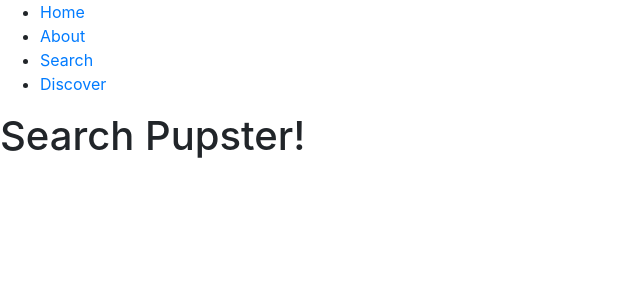
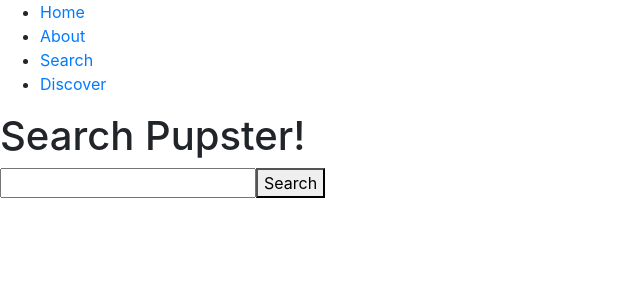
Before and after one commit to loljoho/pupster, a React (Create React App) app: page /search in a window 1280 px wide. Shown: the top 300 px of the page, without its empty margins (0-640 px from the left). Built offline with nearby package versions, Linux system fonts and the light colour scheme.

Commit message:
Add search by breed

```diff
--- /dev/null
+++ b/src/components/DogSearch.js
@@ -0,0 +1,17 @@
+import React from 'react'
+
+function DogSearch(props) {
+  return (
+    <form>
+      <input value={props.search}
+        onChange={props.handleChange}
+      />
+      <button type="submit"
+        onClick={props.handleSubmit}>
+        Search
+      </button>
+    </form>
+  )
+}
+
+export default DogSearch;
--- a/src/pages/Search.js
+++ b/src/pages/Search.js
@@ -1,11 +1,39 @@
-import React from 'react';
+import React, { Component } from 'react';
+import DogSearch from '../components/DogSearch';
+import API from '../utils/API';
 
-function Search() {
-  return (
-    <>
-      <h1>Search Pupster!</h1>
-    </>
-  );
+class Search extends Component {
+  state = {
+    search: '',
+    results: [],
+    error: ''
+  };
+
+  handleChange = event => {
+    this.setState({ search: event.target.value });
+  }
+
+  handleSubmit = event => {
+    event.preventDefault();
+    API.getDogByBreed(this.state.search)
+      .then(res => {
+        console.log(res);
+        this.setState({ results: res.data.message, error: '' });
+      })
+      .catch(err => this.setState({ error: err.message }));
+  }
+
+  render() {
+    return (
+      <>
+        <h1>Search Pupster!</h1>
+        <DogSearch
+          handleChange={this.handleChange}
+          handleSubmit={this.handleSubmit}
+        />
+      </>
+    );
+  }
 }
 
 export default Search;
--- a/src/utils/API.js
+++ b/src/utils/API.js
@@ -6,6 +6,10 @@ export default {
 
   getRandomDog: function() {
     return axios.get('https://dog.ceo/api/breeds/image/random');
+  },
+
+  getDogByBreed: function(dogBreed) {
+    return axios.get(`https://dog.ceo/api/breed/${dogBreed}/images`);
   }
 
 };
```
